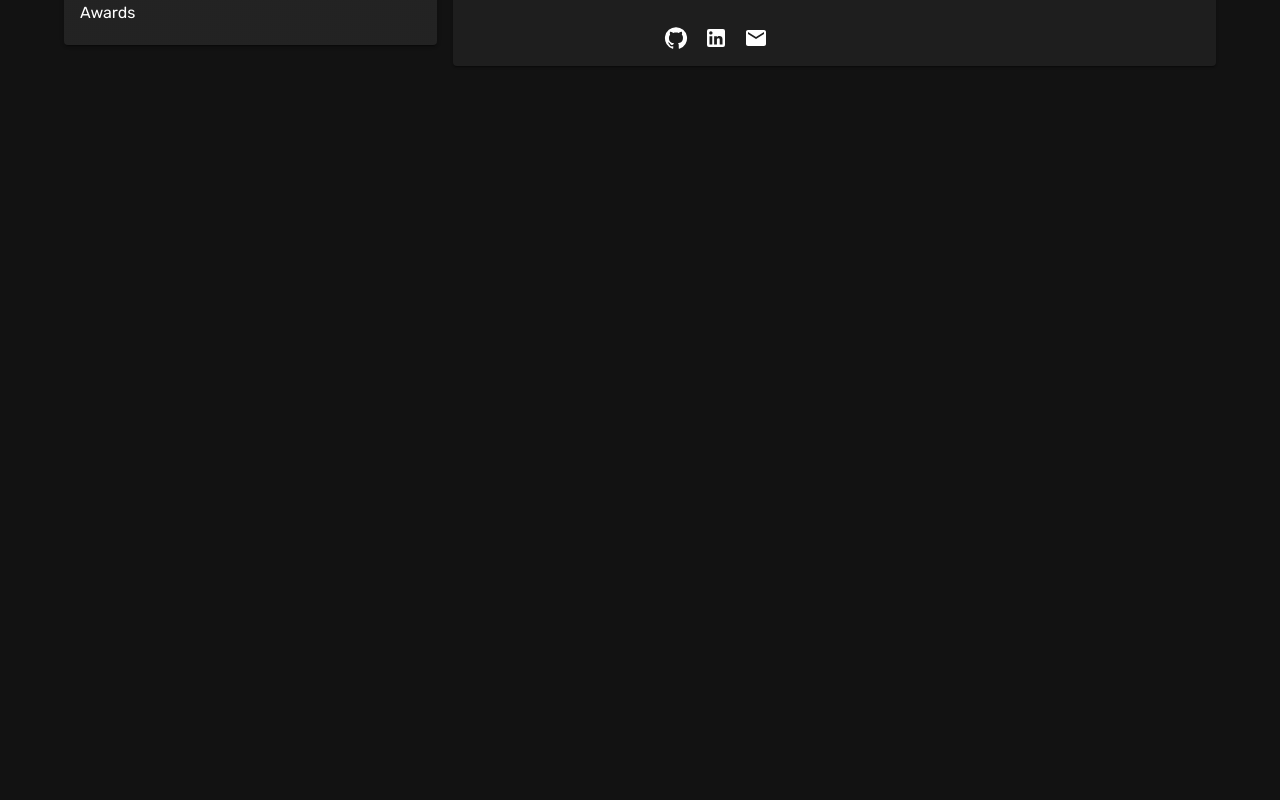
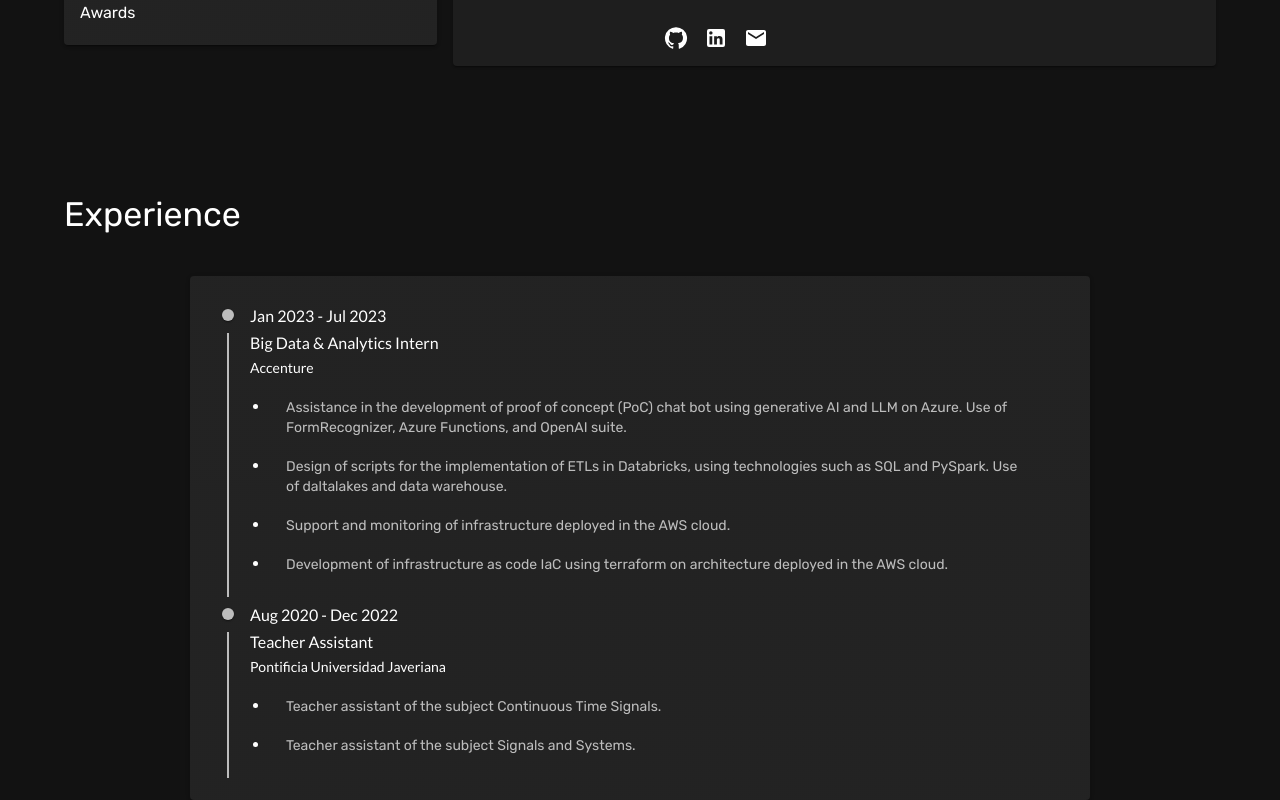
Before and after one commit to SebastianBravo/react_portfolio, a React (Vite) app: page / in a window 1280 px wide. Shown: the part 787-1587 px from the top of the page. Before the commit the page ends 1493 px from the top, so only its background shows below. Built offline with nearby package versions, Linux system fonts and the light colour scheme.

Commit message:
Experiencia y puntas redondas imágen hero

```diff
--- a/src/App.css
+++ b/src/App.css
@@ -96,3 +96,7 @@ a {
 a.hover {
   color: unset;
 }
+
+img.rounded_corners {
+  border-radius: 5%;
+}
--- a/src/App.jsx
+++ b/src/App.jsx
@@ -2,6 +2,7 @@ import './App.css'
 import Navbar from './components/Navbar'
 import HeroSection from './components/HeroSection'
 import About from './components/About'
+import Experience from './components/Experience'
 import { ThemeProvider, createTheme } from '@mui/material/styles';
 import CssBaseline from '@mui/material/CssBaseline';
 
@@ -43,6 +44,7 @@ function App() {
             <Navbar />
             <div id="Home"><HeroSection /></div>
             <div id="About"><About /></div>
+            <div id="Experience"><Experience /></div>
             {/* <h1> Hello World </h1> */}
         </ThemeProvider>
       </div>
--- a/src/components/About.jsx
+++ b/src/components/About.jsx
@@ -25,7 +25,7 @@ export default function About() {
     };
 
     return (
-        <Container maxWidth="lg" sx={{ mt: 16, mb: 80}}>
+        <Container maxWidth="lg" sx={{ mt: 16, mb: 16}}>
             <Typography variant="h4" sx={{ fontFamily: "Rubik" }}>
                 About me
             </Typography>
--- /dev/null
+++ b/src/components/Experience.jsx
@@ -0,0 +1,168 @@
+import * as React from "react";
+import Timeline from "@mui/lab/Timeline";
+import TimelineItem, { timelineItemClasses } from "@mui/lab/TimelineItem";
+import TimelineSeparator from "@mui/lab/TimelineSeparator";
+import TimelineConnector from "@mui/lab/TimelineConnector";
+import TimelineContent from "@mui/lab/TimelineContent";
+import TimelineDot from "@mui/lab/TimelineDot";
+import {
+    Typography,
+    Container,
+    Paper,
+    Box,
+    List,
+    ListItem,
+    ListItemText,
+} from "@mui/material";
+
+export default function Experience() {
+    return (
+        <Container maxWidth="lg">
+            <Typography variant="h4" sx={{ fontFamily: "Rubik", mb: 5 }}>
+                Experience
+            </Typography>
+            <Box display="flex" justifyContent="center" alignItems="center">
+                <Paper elevation={2} sx={{ p: 2, maxWidth: "md"}}>
+                    <Timeline
+                        sx={{
+                            [`& .${timelineItemClasses.root}:before`]: {
+                                flex: 0,
+                                padding: 0,
+                            },
+                        }}
+                    >
+                        <TimelineItem>
+                            <TimelineSeparator>
+                                <TimelineDot />
+                                <TimelineConnector />
+                            </TimelineSeparator>
+                            <TimelineContent>
+                                <Typography
+                                    variant="subtitle"
+                                    sx={{ fontFamily: "Lato" }}
+                                >
+                                    Jan 2023 - Jul 2023
+                                </Typography>
+                                <Typography
+                                    variant="subtitle1"
+                                    sx={{ fontFamily: "Lato" }}
+                                >
+                                    Big Data & Analytics Intern
+                                </Typography>
+                                <Typography
+                                    variant="subtitle2"
+                                    sx={{ fontFamily: "Lato" }}
+                                >
+                                    Accenture
+                                </Typography>
+                                <List
+                                    sx={{
+                                        listStyleType: "disc",
+                                        pl: 2.5,
+                                    }}
+                                >
+                                    <ListItem sx={{ display: "list-item" }}>
+                                        <Typography
+                                            variant="body2"
+                                            color="grey.400"
+                                        >
+                                            Assistance in the development of
+                                            proof of concept (PoC) chat bot
+                                            using generative AI and LLM on
+                                            Azure. Use of FormRecognizer, Azure
+                                            Functions, and OpenAI suite.
+                                        </Typography>
+                                    </ListItem>
+                                    <ListItem sx={{ display: "list-item" }}>
+                                        <Typography
+                                            variant="body2"
+                                            color="grey.400"
+                                        >
+                                            Design of scripts for the
+                                            implementation of ETLs in
+                                            Databricks, using technologies such
+                                            as SQL and PySpark. Use of
+                                            daltalakes and data warehouse.
+                                        </Typography>
+                                    </ListItem>
+                                    <ListItem sx={{ display: "list-item" }}>
+                                        <Typography
+                                            variant="body2"
+                                            color="grey.400"
+                                        >
+                                            Support and monitoring of
+                                            infrastructure deployed in the AWS
+                                            cloud.
+                                        </Typography>
+                                    </ListItem>
+                                    <ListItem sx={{ display: "list-item" }}>
+                                        <Typography
+                                            variant="body2"
+                                            color="grey.400"
+                                        >
+                                            Development of infrastructure as
+                                            code IaC using terraform on
+                                            architecture deployed in the AWS
+                                            cloud.
+                                        </Typography>
+                                    </ListItem>
+                                </List>
+                            </TimelineContent>
+                        </TimelineItem>
+                        <TimelineItem>
+                            <TimelineSeparator>
+                                <TimelineDot />
+                                <TimelineConnector />
+                            </TimelineSeparator>
+                            <TimelineContent>
+                                <Typography
+                                    variant="subtitle"
+                                    sx={{ fontFamily: "Lato" }}
+                                >
+                                    Aug 2020 - Dec 2022
+                                </Typography>
+                                <Typography
+                                    variant="subtitle1"
+                                    sx={{ fontFamily: "Lato" }}
+                                >
+                                    Teacher Assistant
+                                </Typography>
+                                <Typography
+                                    variant="subtitle2"
+                                    sx={{ fontFamily: "Lato" }}
+                                >
+                                    Pontificia Universidad Javeriana
+                                </Typography>
+                                <List
+                                    sx={{
+                                        listStyleType: "disc",
+                                        pl: 2.5,
+                                    }}
+                                >
+                                    <ListItem sx={{ display: "list-item" }}>
+                                        <Typography
+                                            variant="body2"
+                                            color="grey.400"
+                                        >
+                                            Teacher assistant of the subject
+                                            Continuous Time Signals.
+                                        </Typography>
+                                    </ListItem>
+                                    <ListItem sx={{ display: "list-item" }}>
+                                        <Typography
+                                            variant="body2"
+                                            color="grey.400"
+                                        >
+                                            Teacher assistant of the subject
+                                            Signals and Systems.
+                                        </Typography>
+                                    </ListItem>
+                                </List>
+                            </TimelineContent>
+                        </TimelineItem>
+                    </Timeline>
+                </Paper>
+            </Box>
+        </Container>
+    );
+}
--- a/src/components/HeroSection.jsx
+++ b/src/components/HeroSection.jsx
@@ -19,7 +19,7 @@ function HeroSection() {
   const onDownload = () => {
     const link = document.createElement("a");
     link.download = `CV_Juan_Sebastian_Bravo_Santacruz.pdf`;
-    link.href = "../public/CV_inglés.pdf";
+    link.href = "/CV_inglés.pdf";
     console.log(link.href);
     link.click();
   };
@@ -61,7 +61,7 @@ function HeroSection() {
         <Grid item xs={4}>
           {/* Add image that fills the grid item and doesnt overflow from the  and has a height of 30% and is centered*/}
           <Box sx={{ display: "flex", justifyContent: "center"}}>
-            <img src={heroImg} alt="Hero image" width="60%"/>
+            <img src={heroImg} alt="Hero image" width="60%" class="rounded_corners"/>
           </Box>
         </Grid>
       </Grid>
```
